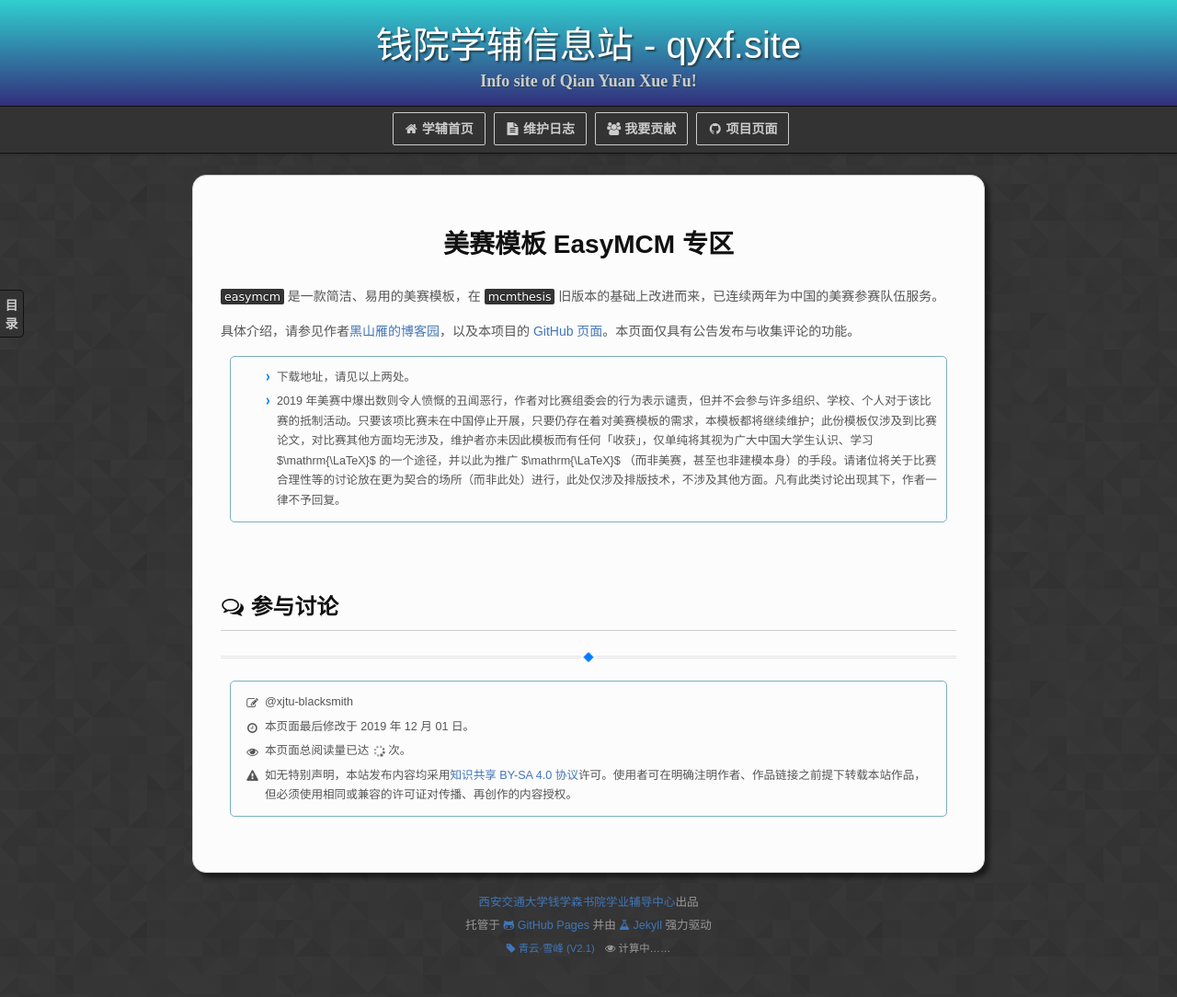
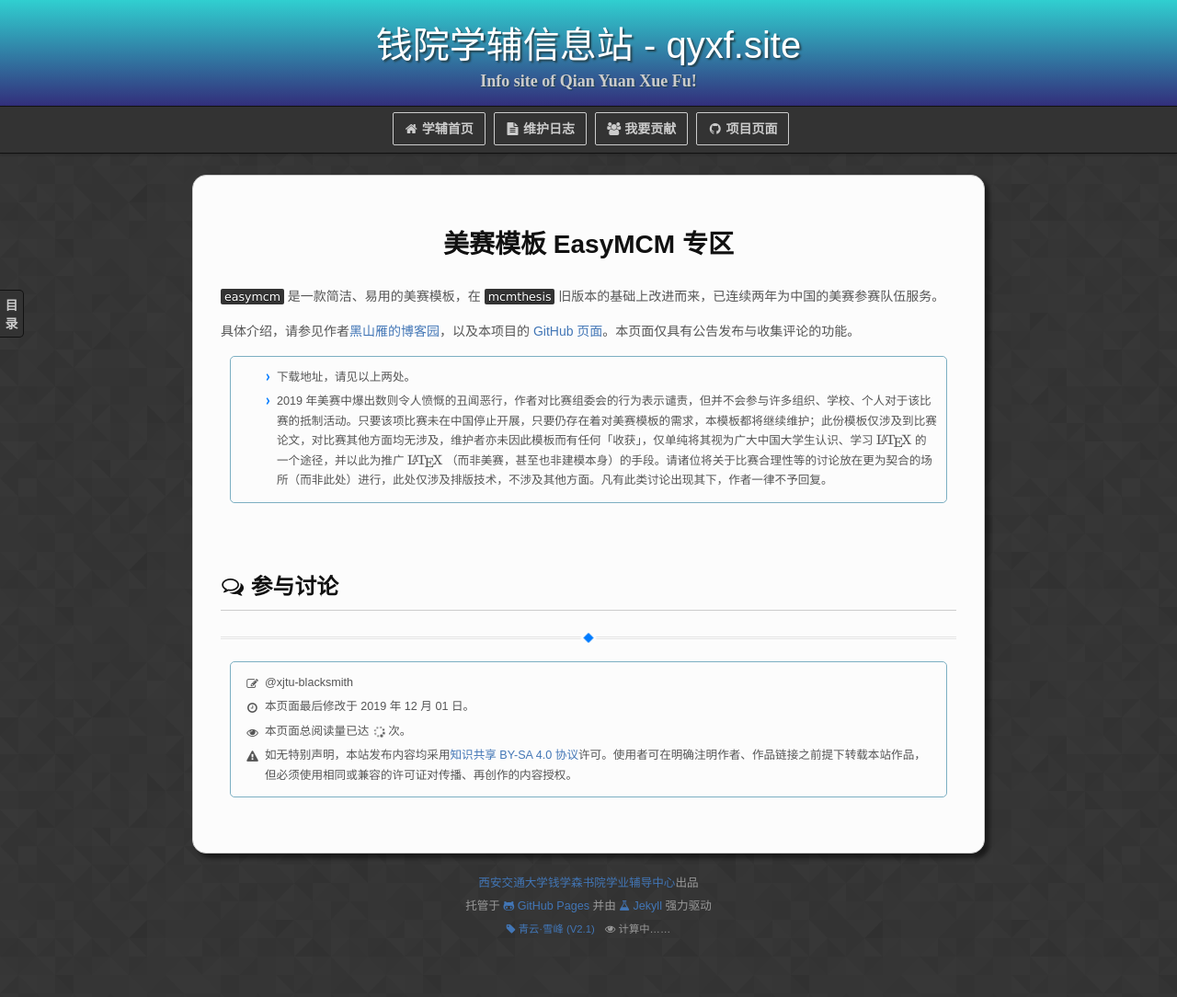
Before and after one commit to qyxf/qyxf.github.io, a Jekyll site: the page built from subsite/easymcm.md, in a window 1280 px wide. Shown: the whole page at 92% size. Built offline with Jekyll 4.4.1, drawn with Linux system fonts in a browser that asks for light colours; some web fonts are replaced; our own code applies the rules of GitHub Pages for plain Markdown files; formulas are drawn with MathJax 3; comment, search, counter and statistics services are not loaded; after the commit the page ends 1062 px from its top, so only the background shows below that.

```diff
--- a/subsite/easymcm.md
+++ b/subsite/easymcm.md
@@ -11,6 +11,6 @@ author: '@xjtu-blacksmith'
 具体介绍，请参见作者[黑山雁的博客园](https://www.cnblogs.com/xjtu-blacksmith/p/easymcm.html)，以及本项目的 [GitHub 页面](https://github.com/qyxf/easymcm)。本页面仅具有公告发布与收集评论的功能。
 
 > - 下载地址，请见以上两处。
-> - 2019 年美赛中爆出数则令人愤慨的丑闻恶行，作者对比赛组委会的行为表示谴责，但并不会参与许多组织、学校、个人对于该比赛的抵制活动。只要该项比赛未在中国停止开展，只要仍存在着对美赛模板的需求，本模板都将继续维护；此份模板仅涉及到比赛论文，对比赛其他方面均无涉及，维护者亦未因此模板而有任何「收获」，仅单纯将其视为广大中国大学生认识、学习 $\mathrm{\LaTeX}$ 的一个途径，并以此为推广 $\mathrm{\LaTeX}$ （而非美赛，甚至也非建模本身）的手段。请诸位将关于比赛合理性等的讨论放在更为契合的场所（而非此处）进行，此处仅涉及排版技术，不涉及其他方面。凡有此类讨论出现其下，作者一律不予回复。
+> - 2019 年美赛中爆出数则令人愤慨的丑闻恶行，作者对比赛组委会的行为表示谴责，但并不会参与许多组织、学校、个人对于该比赛的抵制活动。只要该项比赛未在中国停止开展，只要仍存在着对美赛模板的需求，本模板都将继续维护；此份模板仅涉及到比赛论文，对比赛其他方面均无涉及，维护者亦未因此模板而有任何「收获」，仅单纯将其视为广大中国大学生认识、学习 $$\mathrm{\LaTeX}$$ 的一个途径，并以此为推广 $$\mathrm{\LaTeX}$$ （而非美赛，甚至也非建模本身）的手段。请诸位将关于比赛合理性等的讨论放在更为契合的场所（而非此处）进行，此处仅涉及排版技术，不涉及其他方面。凡有此类讨论出现其下，作者一律不予回复。
 
 {% include valine_comments.html %}
```
